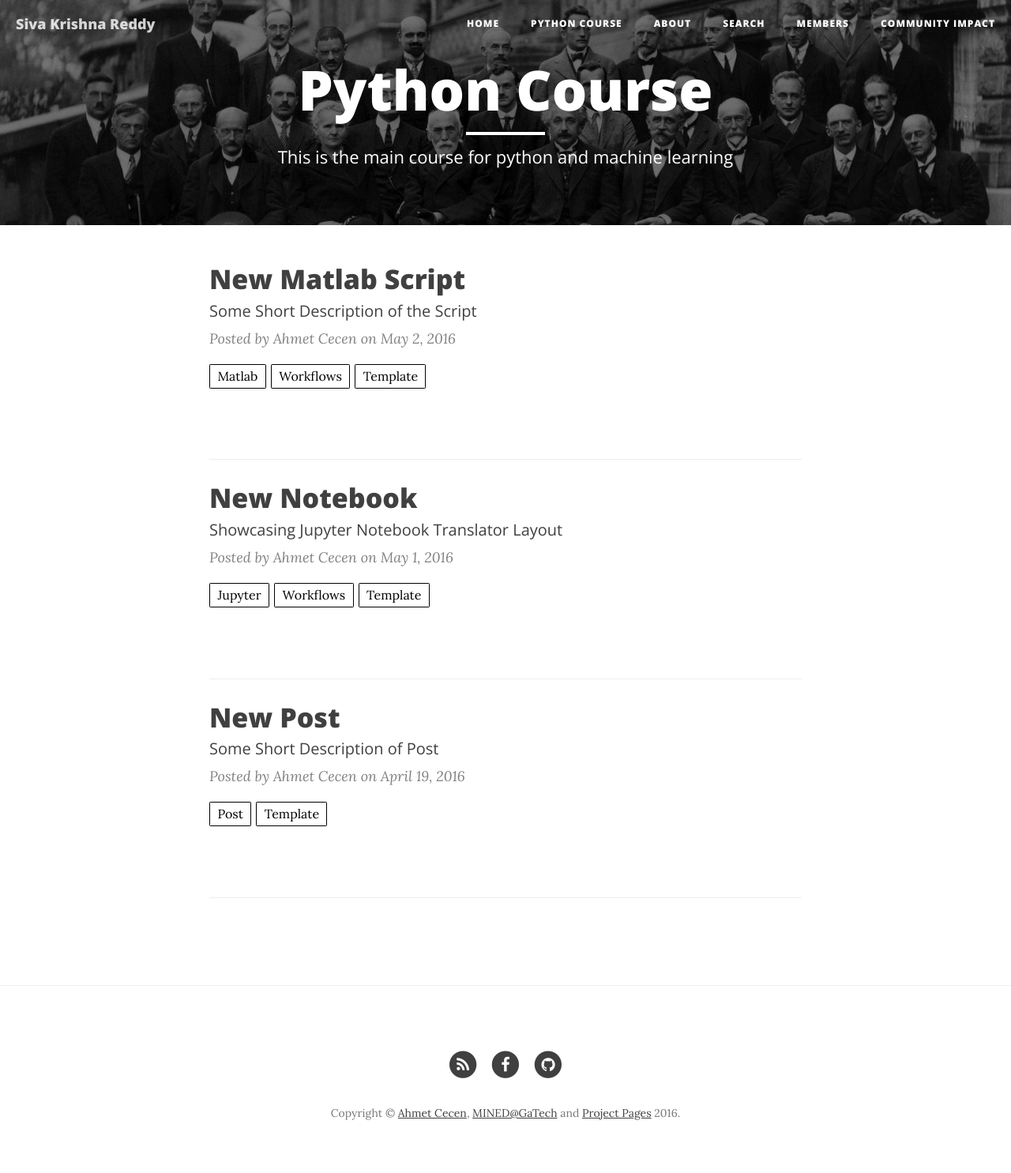
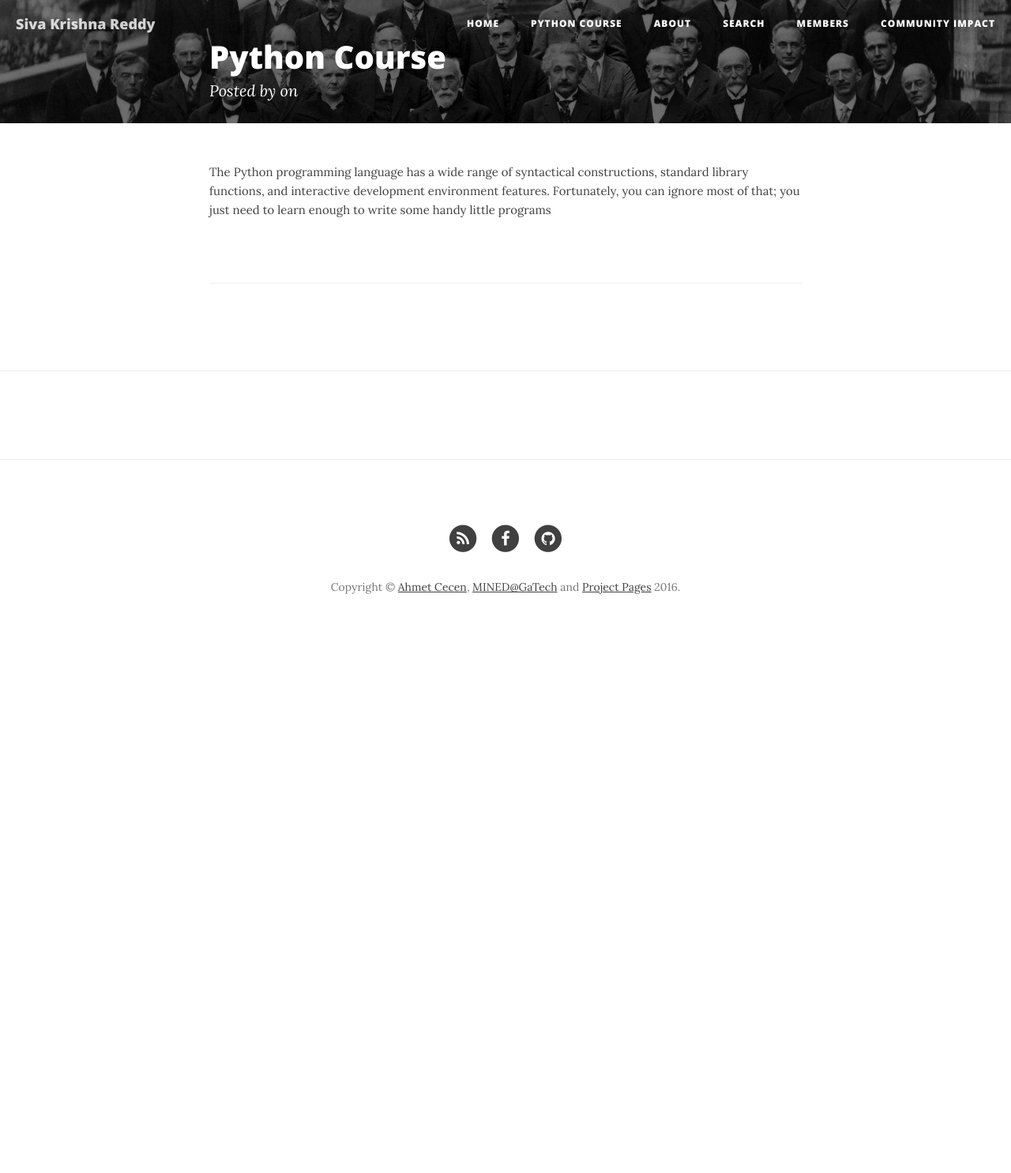
Before and after one commit to sivakrishna383/sivakrishna383.github.io, a Jekyll site: the page built from projects/project1.md, in a window 1280 px wide. Shown: the whole page at 79% size. Built offline with Jekyll 4.4.1, drawn with Linux system fonts in a browser that asks for light colours; nearby versions of some CDN libraries; comment, search, counter and statistics services are not loaded; after the commit the page ends 900 px from its top, so only the background shows below that.

Commit message:
Update project1.md

```diff
--- a/projects/project1.md
+++ b/projects/project1.md
@@ -1,7 +1,9 @@
 ---
-layout: project
+layout: post
 title: "Python Course"
 description: "This is the main course for python and machine learning"
 header-img: "img/homebg.jpg"
 category: project1
 ---
+
+<p>The Python programming language has a wide range of syntactical constructions, standard library functions, and interactive development environment features. Fortunately, you can ignore most of that; you just need to learn enough to write some handy little programs</p>
```
